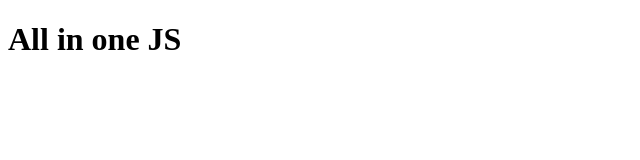
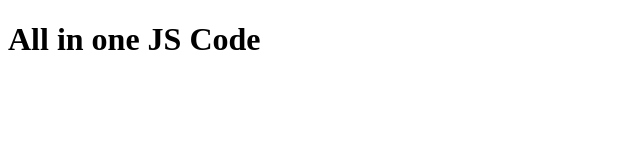
Before and after one commit to subhajit-karar/All-JS-In-One-Place, a plain HTML site: page index.html in a window 1280 px wide. Shown: the whole page, without its empty margins (0-640 px from the left). Drawn offline with Linux system fonts and the light colour scheme.

Commit message:
check test

```diff
--- a/index.html
+++ b/index.html
@@ -7,6 +7,6 @@
     <script src="call-apply-bind-polyfill(bind).js"></script>
   </head>
   <body>
-    <h1>All in one JS</h1>
+    <h1>All in one JS Code</h1>
   </body>
 </html>
```
